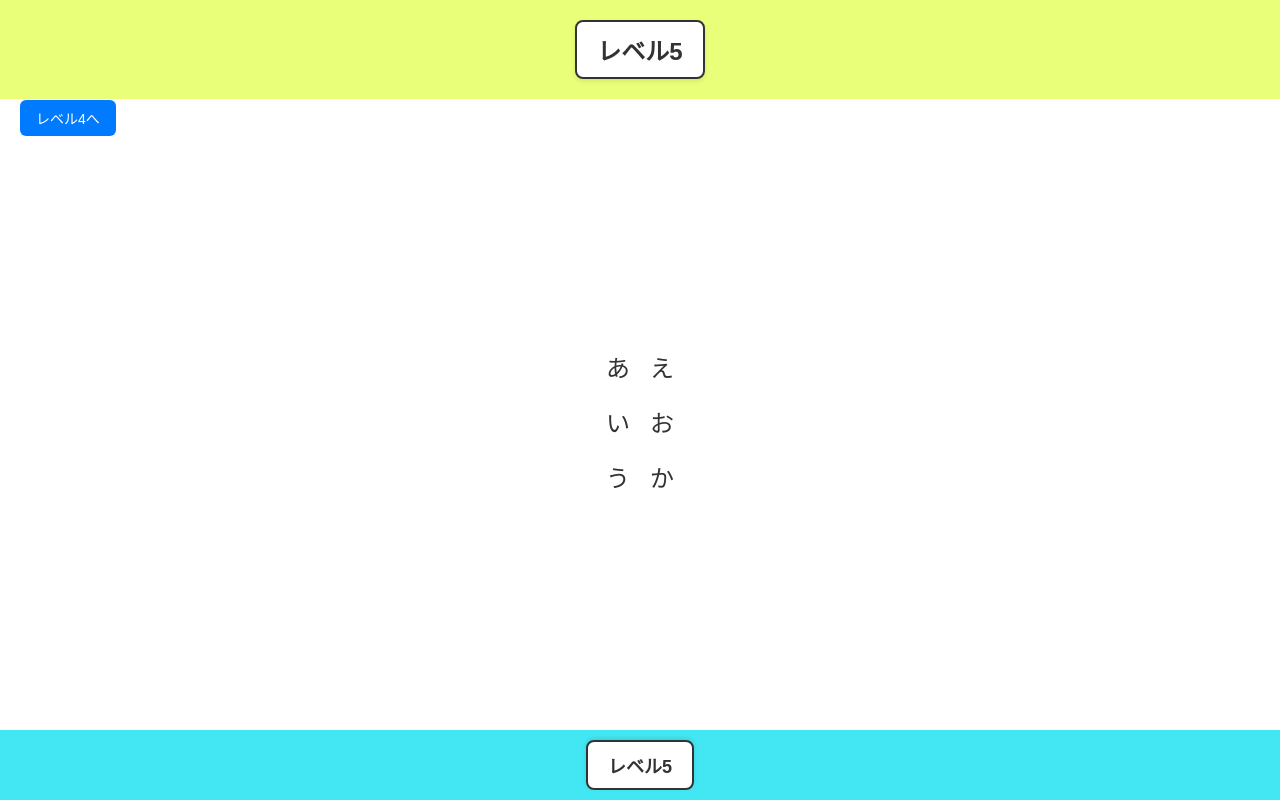
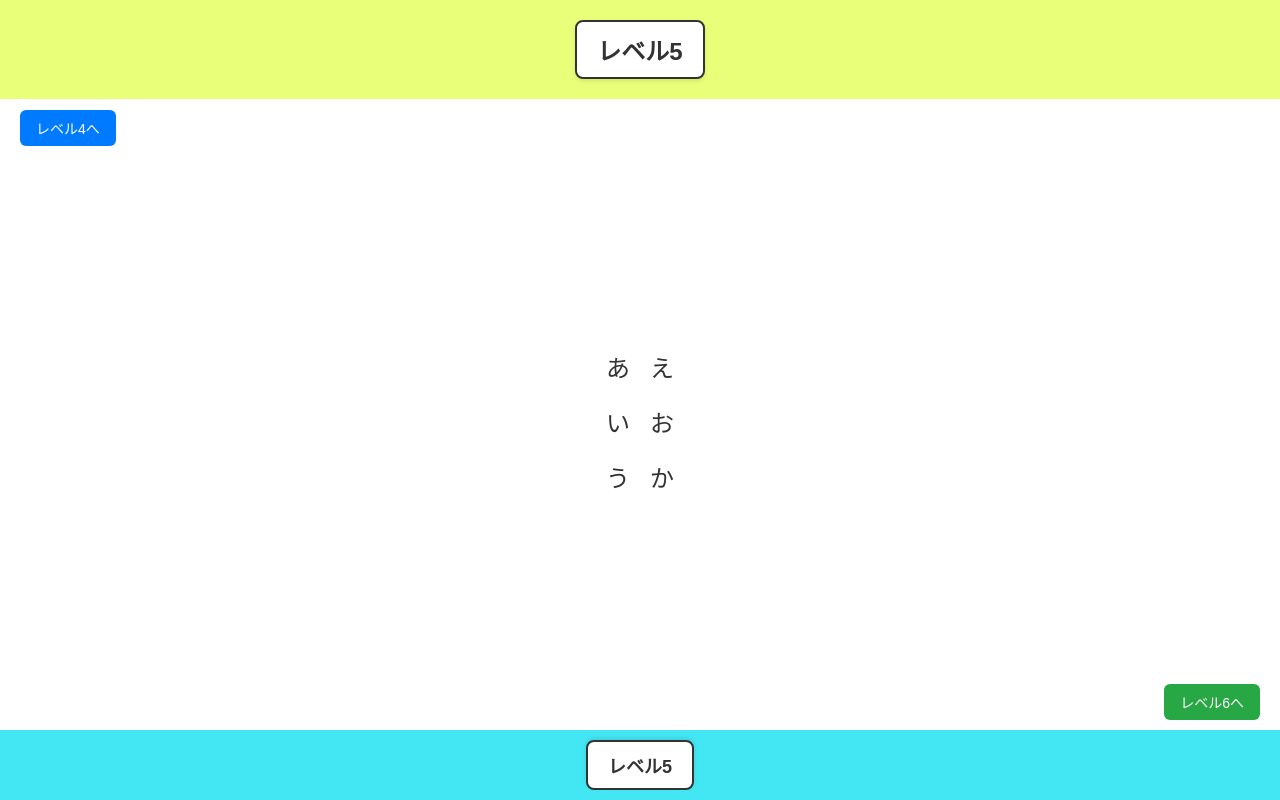
Before and after one commit to kiiroiiruka/practice, a React (Vite) app: page /level5 in a window 1280 px wide. Built offline with nearby package versions, Linux system fonts and the light colour scheme.

Commit message:
level4とレベル5を修正

```diff
--- a/src/pages/Level4/Level4.module.css
+++ b/src/pages/Level4/Level4.module.css
@@ -10,7 +10,7 @@
 /* 左上のボタン */
 .topLeftButton {
   position: absolute;/*@4:absoluteは絶対座標、左上に固定表示されるようにするためにここで活用している*/
-  top: 100px;/*@4:ここ上に100の余白を作ることでHeaderボタンが被らないようにしている*/
+  top: 110px;/*@4:ここ上に110の余白を作ることでHeaderボタンが被らないようにしている*/
   left: 20px;
   padding: 8px 16px;
   font-size: 14px;
@@ -24,7 +24,7 @@
 /* 左下のボタン */
 .bottomLeftButton {
   position: absolute;/*@4:absoluteは絶対座標、左下に固定表示されるようにするためにここで活用している*/
-  bottom: 20px;
+  bottom: 10px;
   left: 20px;
   padding: 8px 16px;
   font-size: 14px;
--- a/src/pages/Level5/Level5.module.css
+++ b/src/pages/Level5/Level5.module.css
@@ -6,12 +6,13 @@
   padding-top: 100px; /* Header分 */
   box-sizing: border-box;
   background-color: white;
+
 }
 
 /* 左上のボタン */
 .topLeftButton {
   position: absolute;
-  top: 100px;
+  top: 110px;
   left: 20px;
   padding: 8px 16px;
   font-size: 14px;
@@ -20,6 +21,7 @@
   background-color: #007bff;
   color: white;
   cursor: pointer;
+
 }
 
 /* 右下のボタン */
@@ -33,7 +35,8 @@
   background-color: #28a745;
   color: white;
   cursor: pointer;
-  bottom: 0;
+  bottom: 80px;
+
 }
 
 /* 中央の縦並びリスト */
```
